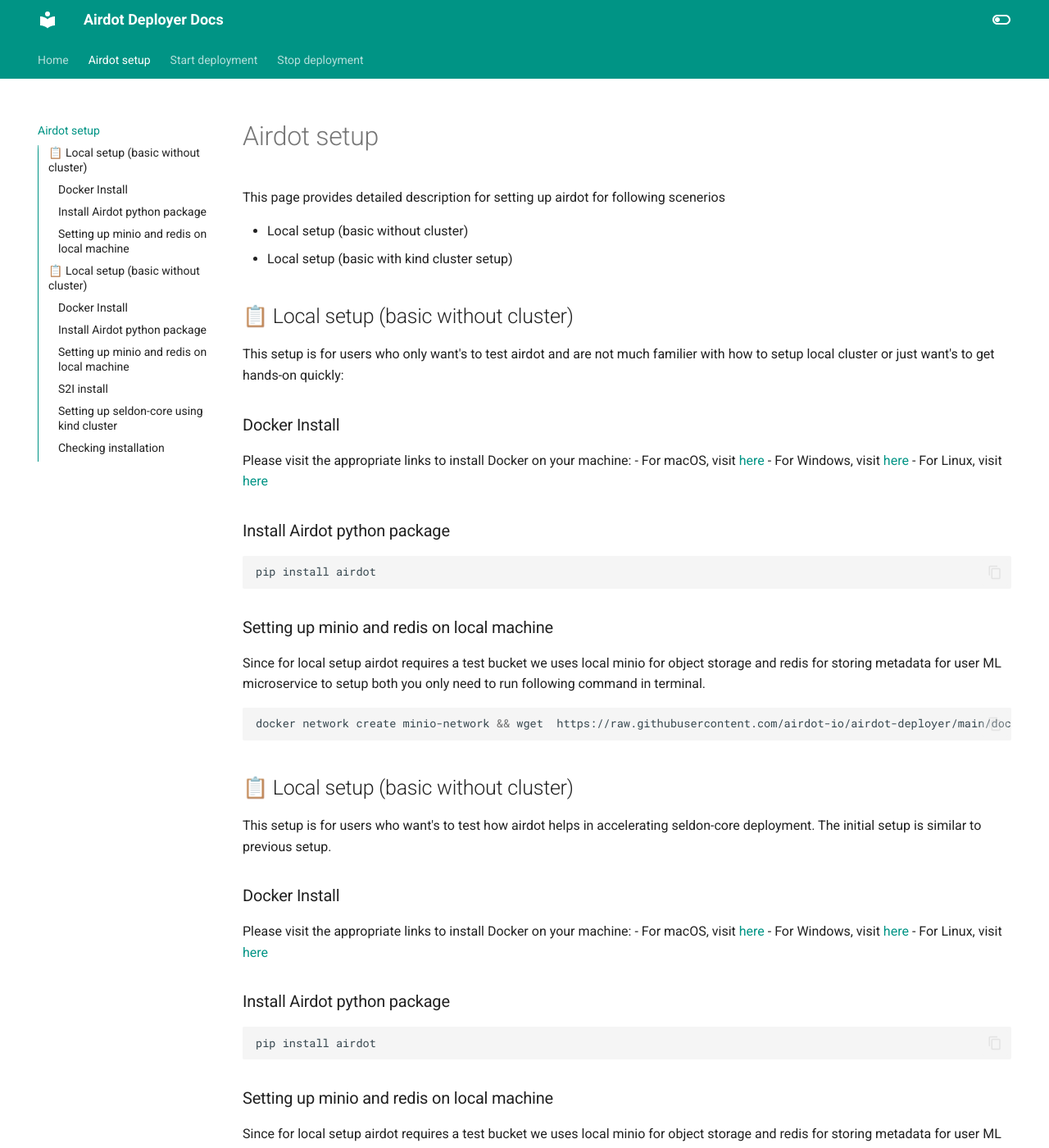
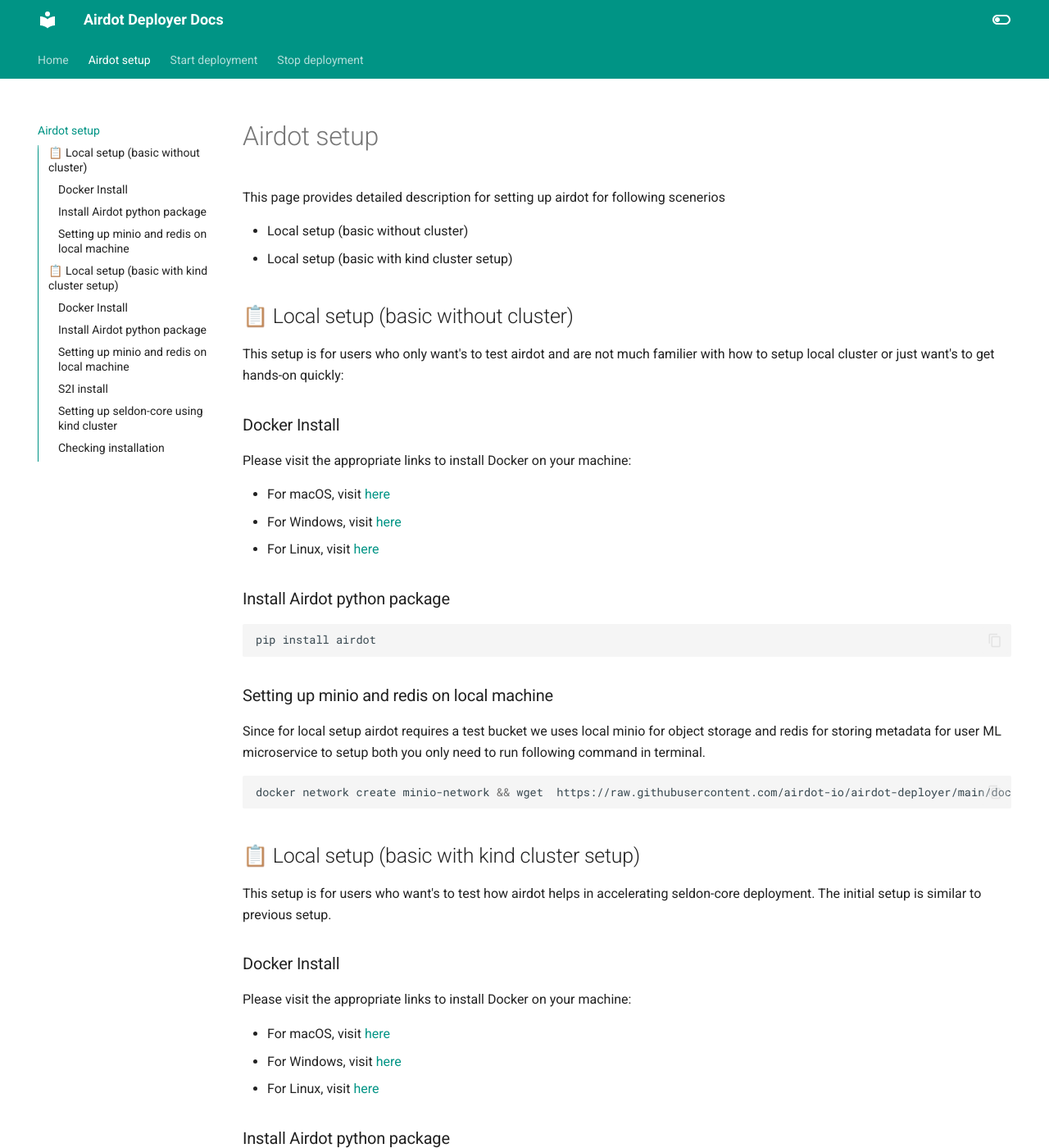
Before and after one commit to siftly-ai/airdot-deployer, an MkDocs documentation site: the page built from docs/getting_started.md, in a window 1280 px wide and 1400 px high. Shown: the whole window at 82% size. Built offline with MkDocs 1.6.1 and Material for MkDocs 9.7.7, drawn with Linux system fonts in a browser that asks for light colours.

Commit message:
added getting started

````diff
--- a/docs/getting_started.md
+++ b/docs/getting_started.md
@@ -10,6 +10,7 @@
 
 ### Docker Install
 Please visit the appropriate links to install Docker on your machine:
+
 - For macOS, visit [here](https://docs.docker.com/desktop/install/mac-install/)
 - For Windows, visit [here](https://docs.docker.com/desktop/install/windows-install/)
 - For Linux, visit [here](https://docs.docker.com/desktop/install/linux-install/)
@@ -28,12 +29,13 @@
 docker network create minio-network && wget  https://raw.githubusercontent.com/airdot-io/airdot-deployer/main/docker-compose.yaml && docker-compose -p airdot up
 ```
 
-## 📋 Local setup (basic without cluster)
+## 📋 Local setup (basic with kind cluster setup)
 
 This setup is for users who want's to test how airdot helps in accelerating seldon-core deployment. The initial setup is similar to previous setup.
 
 ### Docker Install
 Please visit the appropriate links to install Docker on your machine:
+
 - For macOS, visit [here](https://docs.docker.com/desktop/install/mac-install/)
 - For Windows, visit [here](https://docs.docker.com/desktop/install/windows-install/)
 - For Linux, visit [here](https://docs.docker.com/desktop/install/linux-install/)
````
